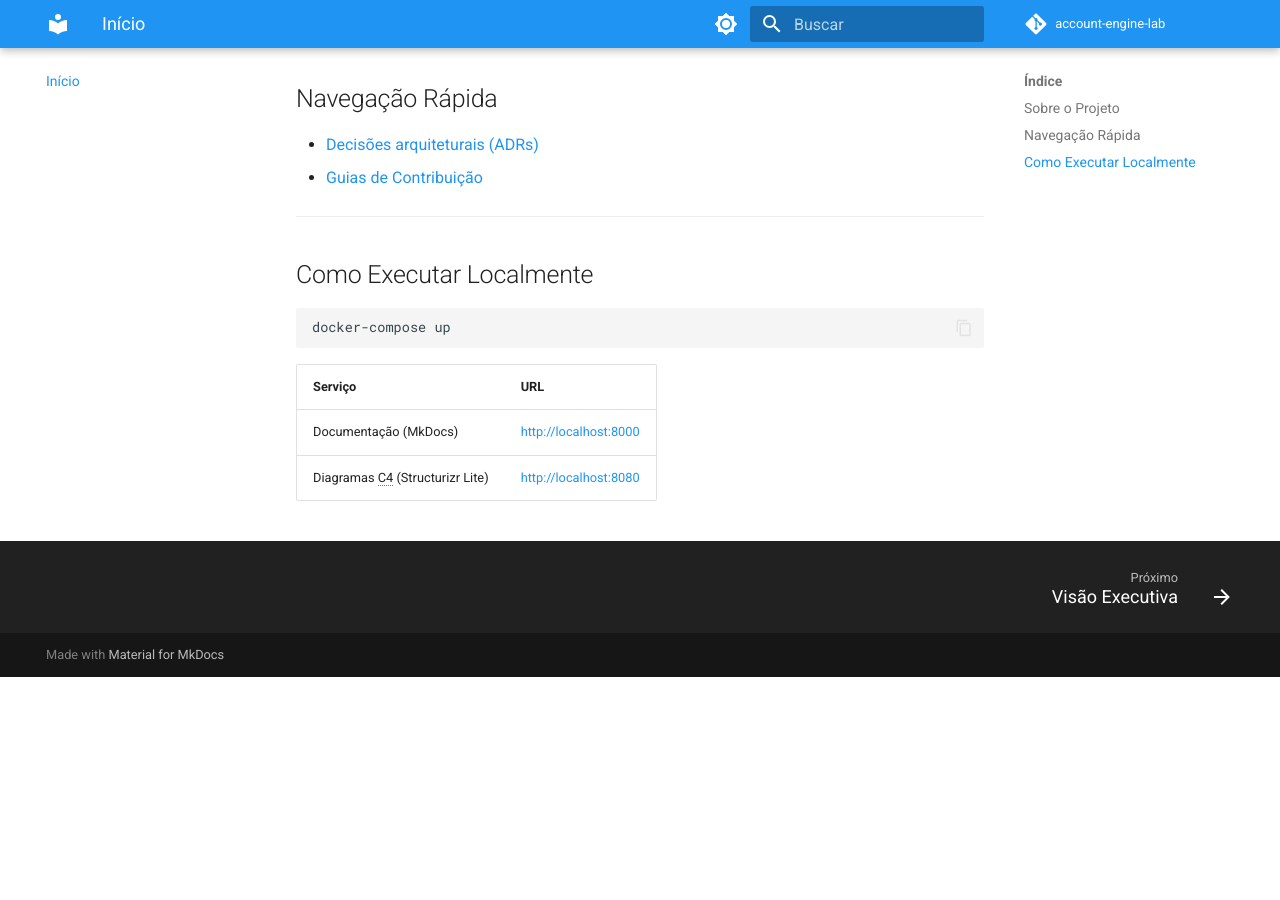
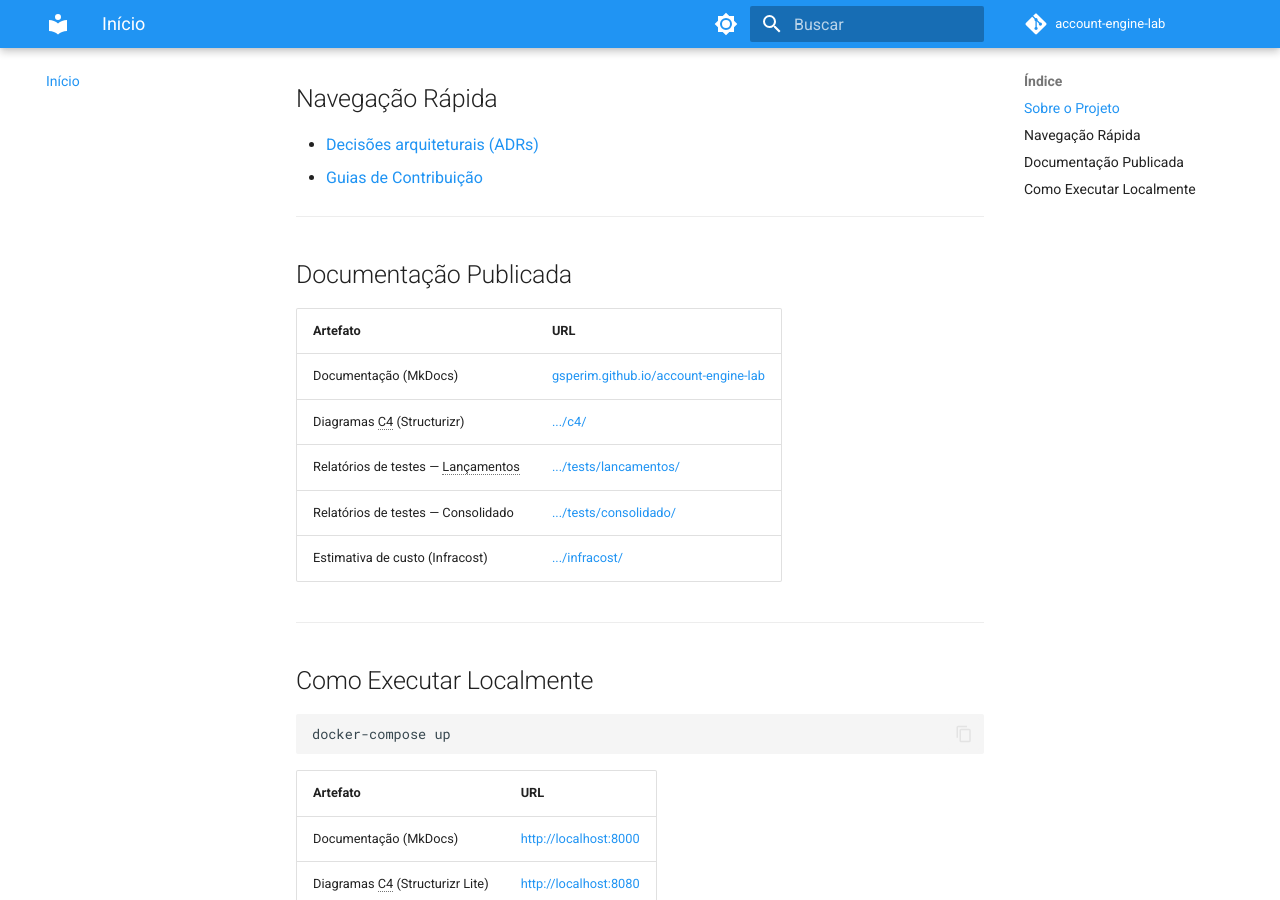
Before and after one commit to gsperim/account-engine-lab, an MkDocs documentation site: the page built from docs/index.md, in a window 1280 px wide and 900 px high, scrolled down 659 px. Built offline with MkDocs 1.6.1 and Material for MkDocs 9.7.7, drawn with Linux system fonts in a browser that asks for light colours; comment, search, counter and statistics services are not loaded; before the commit the page ends 1336 px from its top, so only the background shows below that.

Commit message:
docs(index): adicionar links para documentação publicada no GitHub Pages
Inclui links para MkDocs, C4 estático, relatórios de testes e
Infracost — tanto para o ambiente publicado quanto para local.

````diff
--- a/docs/index.md
+++ b/docs/index.md
@@ -26,13 +26,25 @@ Um comerciante precisa controlar seu fluxo de caixa diário com lançamentos (d
 
 ---
 
+## Documentação Publicada
+
+| Artefato | URL |
+|----------|-----|
+| Documentação (MkDocs) | [gsperim.github.io/account-engine-lab](https://gsperim.github.io/account-engine-lab/) |
+| Diagramas C4 (Structurizr) | [.../c4/](https://gsperim.github.io/account-engine-lab/c4/) |
+| Relatórios de testes — Lançamentos | [.../tests/lancamentos/](https://gsperim.github.io/account-engine-lab/tests/lancamentos/) |
+| Relatórios de testes — Consolidado | [.../tests/consolidado/](https://gsperim.github.io/account-engine-lab/tests/consolidado/) |
+| Estimativa de custo (Infracost) | [.../infracost/](https://gsperim.github.io/account-engine-lab/infracost/) |
+
+---
+
 ## Como Executar Localmente
 
 ```bash
 docker-compose up
 ```
 
-| Serviço | URL |
-|---------|-----|
+| Artefato | URL |
+|----------|-----|
 | Documentação (MkDocs) | [http://localhost:8000](http://localhost:8000) |
 | Diagramas C4 (Structurizr Lite) | [http://localhost:8080](http://localhost:8080) |
````
